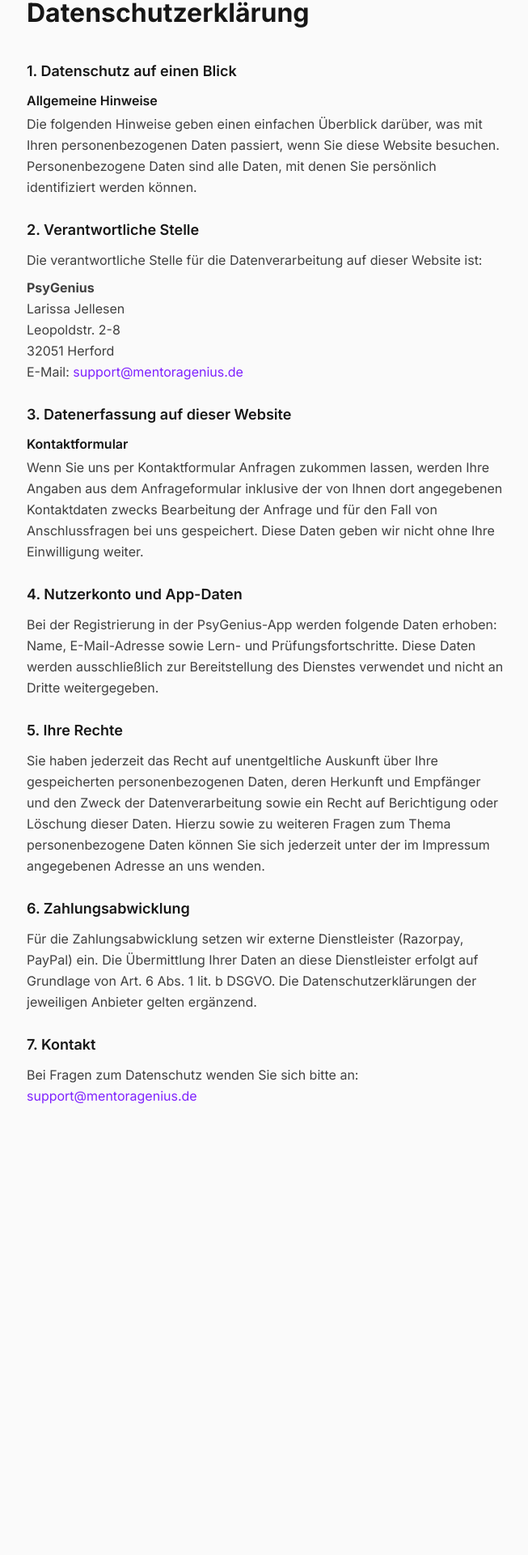
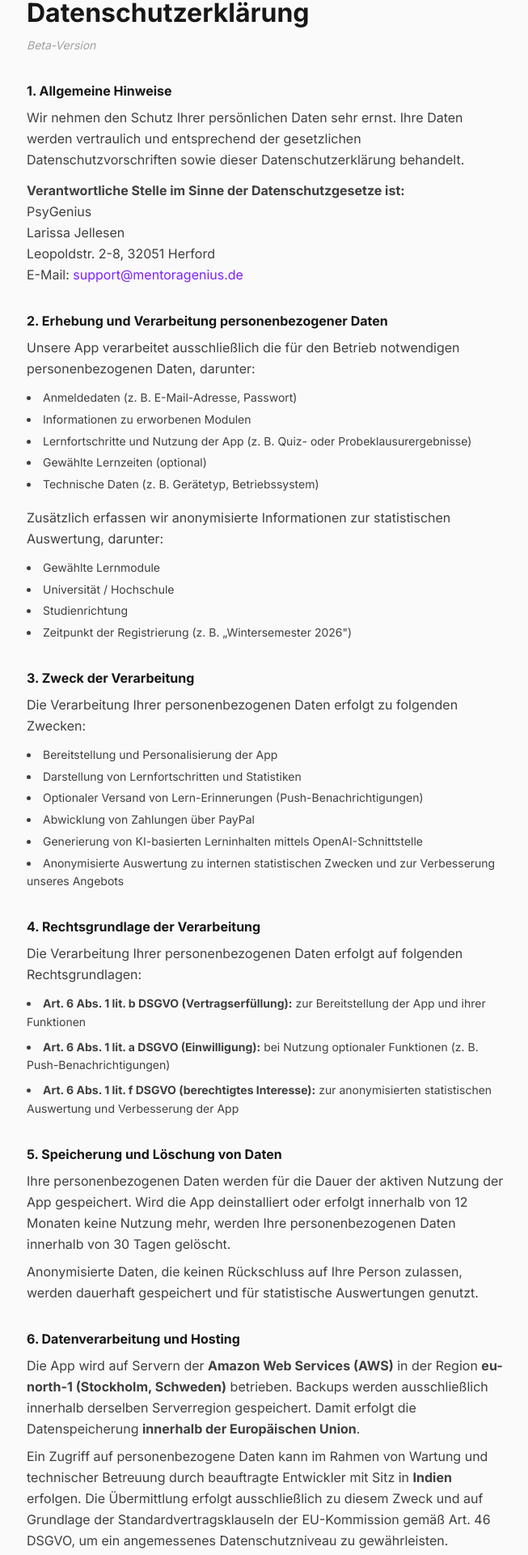
Before and after one commit to nikhilsalooniya/psygenius-next, a Next.js app: page /datenschutz in a window 1280 px wide. Shown: the part 177-2097 px from the top of the page at 81% size, without its empty margins (311-964 px from the left). Before the commit the page ends 1655 px from the top, so only its background shows below. Built offline with nearby package versions, Linux system fonts and the light colour scheme.

Commit message:
legal updated

```diff
--- a/src/app/agb/page.jsx
+++ b/src/app/agb/page.jsx
@@ -1,7 +1,7 @@
 import Link from 'next/link'
 
 export const metadata = {
-  title: 'AGB – PsyGenius',
+  title: 'Nutzungsbedingungen – PsyGenius',
 }
 
 export default function AgbPage() {
@@ -11,84 +11,133 @@
         ← Zurück zur Startseite
       </Link>
 
-      <h1 className="text-3xl font-bold text-gray-900 mb-8">Allgemeine Geschäftsbedingungen (AGB)</h1>
+      <h1 className="text-3xl font-bold text-gray-900 mb-1">Nutzungsbedingungen</h1>
+      <p className="text-sm text-gray-400 italic mb-8">Beta-Version</p>
 
-      <div className="prose prose-gray max-w-none space-y-6 text-gray-700">
+      <div className="space-y-8 text-gray-700">
+
         <section>
-          <h2 className="text-lg font-semibold text-gray-900 mb-2">§ 1 Geltungsbereich</h2>
+          <h2 className="text-base font-bold text-gray-900 mb-2">1. Zweck der App</h2>
           <p className="leading-relaxed">
-            Diese Allgemeinen Geschäftsbedingungen gelten für alle Verträge zwischen PsyGenius (Larissa Jellesen,
-            Leopoldstr. 2-8, 32051 Herford) und dem Nutzer über die Nutzung der PsyGenius-App und der zugehörigen
-            digitalen Lernmaterialien.
+            Die App „PsyGenius" dient der Vorbereitung auf Prüfungen im Bereich Psychologie.<br />
+            Die Nutzung der App erfolgt auf eigene Verantwortung der Nutzer:innen.
           </p>
         </section>
 
         <section>
-          <h2 className="text-lg font-semibold text-gray-900 mb-2">§ 2 Vertragsschluss</h2>
+          <h2 className="text-base font-bold text-gray-900 mb-2">2. Nutzungslizenz</h2>
           <p className="leading-relaxed">
-            Der Vertrag kommt zustande, wenn der Nutzer sich in der App registriert und ein Modul kostenpflichtig
-            erwirbt. Mit Abschluss der Zahlung erhält der Nutzer Zugang zum gebuchten digitalen Inhalt.
+            Die App und alle darin enthaltenen Inhalte (Texte, Fragen, Erklärungen, Grafiken, KI-generierte
+            Inhalte) sind urheberrechtlich geschützt. Nutzer:innen erhalten eine einfache, nicht übertragbare
+            Lizenz zur privaten Nutzung. Eine Weitergabe, Vervielfältigung, Bearbeitung oder kommerzielle
+            Nutzung der Inhalte ist nicht gestattet.
           </p>
         </section>
 
         <section>
-          <h2 className="text-lg font-semibold text-gray-900 mb-2">§ 3 Digitale Inhalte und Zugang</h2>
-          <p className="leading-relaxed">
-            PsyGenius stellt dem Nutzer digitale Lerninhalte (Fragen, KI-gestützte Funktionen, Übungen) zur
-            Prüfungsvorbereitung bereit. Der Zugang ist personengebunden und nicht übertragbar.
+          <h2 className="text-base font-bold text-gray-900 mb-2">3. Pflichten der Nutzer:innen</h2>
+          <p className="leading-relaxed mb-3">Nutzer:innen verpflichten sich insbesondere dazu:</p>
+          <ul className="list-disc list-inside space-y-1 leading-relaxed text-sm">
+            <li>die App nur bestimmungsgemäß zu nutzen,</li>
+            <li>keine Inhalte der App ohne Erlaubnis zu kopieren, zu verbreiten oder öffentlich zugänglich zu machen,</li>
+            <li>die App nicht technisch zu manipulieren oder sich unberechtigten Zugriff zu verschaffen,</li>
+            <li>keine rechtswidrigen Inhalte über die App zu verbreiten.</li>
+          </ul>
+          <p className="leading-relaxed mt-3">
+            Der Zugang zur App ist personenbezogen. Nutzer:innen sind verpflichtet, ihre Zugangsdaten
+            vertraulich zu behandeln und nicht an Dritte weiterzugeben oder mehreren Personen die Nutzung
+            eines Accounts zu ermöglichen. Jede Form der gemeinsamen Account-Nutzung („Account-Sharing")
+            ist untersagt.
           </p>
         </section>
 
         <section>
-          <h2 className="text-lg font-semibold text-gray-900 mb-2">§ 4 Widerrufsrecht und Ausschluss</h2>
+          <h2 className="text-base font-bold text-gray-900 mb-2">4. Haftungsausschluss</h2>
           <p className="leading-relaxed">
-            Bei Käufen digitaler Inhalte gilt grundsätzlich ein 14-tägiges Widerrufsrecht. Dieses erlischt gemäß
-            § 356 Abs. 5 BGB, sobald der Nutzer ausdrücklich zustimmt, dass mit der Vertragserfüllung sofort
-            begonnen wird und er damit auf sein Widerrufsrecht verzichtet. Diese Zustimmung wird beim Kauf
-            explizit eingeholt. <strong>Nach erteilter Zustimmung sind Rückerstattungen ausgeschlossen.</strong>
+            Wir übernehmen keine Garantie für Prüfungserfolge, jederzeitige Verfügbarkeit oder
+            Fehlerfreiheit der App. Eine Haftung für Schäden, die aus der Nutzung oder Nichtverfügbarkeit
+            der App entstehen, ist ausgeschlossen.
           </p>
         </section>
 
         <section>
-          <h2 className="text-lg font-semibold text-gray-900 mb-2">§ 5 Preise und Zahlung</h2>
+          <h2 className="text-base font-bold text-gray-900 mb-2">5. Support und Kommunikation</h2>
           <p className="leading-relaxed">
-            Alle Preise sind Endpreise inklusive der gesetzlichen Mehrwertsteuer. Die Zahlung erfolgt über die
-            angebotenen Zahlungsdienstleister (Razorpay, PayPal). Der Kaufbetrag wird mit Auftragserteilung fällig.
+            Technische Supportanfragen müssen über das Ticketsystem innerhalb der App gestellt werden
+            (Menüpunkt „Technischer Support"). Nicht-technische Anfragen können über das Kontaktformular
+            in der App oder per E-Mail an{' '}
+            <a href="mailto:support@mentoragenius.de" className="text-violet-600 hover:underline">
+              support@mentoragenius.de
+            </a>{' '}
+            gesendet werden.
           </p>
         </section>
 
         <section>
-          <h2 className="text-lg font-semibold text-gray-900 mb-2">§ 6 Nutzungsrechte</h2>
+          <h2 className="text-base font-bold text-gray-900 mb-2">6. Datensicherung und Eigenverantwortung</h2>
           <p className="leading-relaxed">
-            Der Nutzer erhält ein einfaches, nicht übertragbares Recht zur privaten Nutzung der erworbenen
-            Inhalte. Eine Weitergabe, Vervielfältigung oder kommerzielle Nutzung ist nicht gestattet.
+            Nutzer:innen sind selbst dafür verantwortlich, ihre Lernfortschritte regelmäßig zu sichern
+            (sofern Export- oder Sicherungsfunktionen verfügbar sind).
           </p>
         </section>
 
         <section>
-          <h2 className="text-lg font-semibold text-gray-900 mb-2">§ 7 Haftung</h2>
+          <h2 className="text-base font-bold text-gray-900 mb-2">7. Jugendschutz</h2>
           <p className="leading-relaxed">
-            PsyGenius übernimmt keine Gewähr für Vollständigkeit, Richtigkeit oder Prüfungsrelevanz der
-            bereitgestellten Inhalte. Die Nutzung erfolgt auf eigene Verantwortung des Nutzers.
+            Die App richtet sich an volljährige Studierende oder Personen mit Einwilligung ihrer
+            Erziehungsberechtigten.
           </p>
         </section>
 
         <section>
-          <h2 className="text-lg font-semibold text-gray-900 mb-2">§ 8 Anwendbares Recht</h2>
+          <h2 className="text-base font-bold text-gray-900 mb-2">8. Sanktionen bei Verstößen</h2>
+          <p className="leading-relaxed mb-3">
+            Bei Verstößen gegen diese Nutzungsbedingungen behalten wir uns das Recht vor, angemessene
+            Maßnahmen zu ergreifen. Diese können insbesondere umfassen:
+          </p>
+          <ul className="list-disc list-inside space-y-1 leading-relaxed text-sm mb-3">
+            <li>eine Verwarnung per E-Mail,</li>
+            <li>die vorübergehende Sperrung des Nutzerkontos,</li>
+            <li>die dauerhafte Sperrung bei wiederholten oder schwerwiegenden Verstößen,</li>
+            <li>die außerordentliche Kündigung bestehender Nutzungsverträge,</li>
+            <li>sowie die Geltendmachung rechtlicher Ansprüche.</li>
+          </ul>
           <p className="leading-relaxed">
-            Es gilt das Recht der Bundesrepublik Deutschland. Gerichtsstand für Kaufleute ist Herford.
+            Eine Rückerstattung bereits gezahlter Entgelte erfolgt in diesen Fällen grundsätzlich nicht,
+            sofern der Verstoß von den Nutzer:innen zu vertreten ist.
+          </p>
+          <p className="leading-relaxed mt-2">
+            Wir behalten uns vor, Nutzerkonten bei begründetem Verdacht auf missbräuchliche Nutzung
+            vorübergehend zu überprüfen und bis zur Klärung einzuschränken.
           </p>
         </section>
 
         <section>
-          <h2 className="text-lg font-semibold text-gray-900 mb-2">§ 9 Kontakt</h2>
+          <h2 className="text-base font-bold text-gray-900 mb-2">9. Anwendbares Recht</h2>
           <p className="leading-relaxed">
-            Bei Fragen zu diesen AGB wenden Sie sich bitte an:{' '}
+            Es gilt das Recht der Bundesrepublik Deutschland. Gerichtsstand für alle Streitigkeiten ist,
+            soweit gesetzlich zulässig, der Sitz der Betreiberin.
+          </p>
+          <p className="leading-relaxed mt-3">
+            <strong>Betreiberin:</strong><br />
+            Larissa Jellesen<br />
+            Leopoldstr. 2-8, 32051 Herford<br />
+            E-Mail:{' '}
             <a href="mailto:support@mentoragenius.de" className="text-violet-600 hover:underline">
               support@mentoragenius.de
             </a>
           </p>
         </section>
+
+        <section>
+          <h2 className="text-base font-bold text-gray-900 mb-2">10. Änderungen der Nutzungsbedingungen</h2>
+          <p className="leading-relaxed">
+            Wir behalten uns vor, diese Nutzungsbedingungen jederzeit zu ändern. Änderungen werden in der
+            App bekanntgegeben. Mit fortgesetzter Nutzung nach einer Änderung gelten die neuen Bedingungen
+            als akzeptiert.
+          </p>
+        </section>
+
       </div>
     </main>
   )
--- a/src/app/datenschutz/page.jsx
+++ b/src/app/datenschutz/page.jsx
@@ -11,29 +11,23 @@
         ← Zurück zur Startseite
       </Link>
 
-      <h1 className="text-3xl font-bold text-gray-900 mb-8">Datenschutzerklärung</h1>
+      <h1 className="text-3xl font-bold text-gray-900 mb-1">Datenschutzerklärung</h1>
+      <p className="text-sm text-gray-400 italic mb-8">Beta-Version</p>
 
-      <div className="prose prose-gray max-w-none space-y-6 text-gray-700">
-        <section>
-          <h2 className="text-lg font-semibold text-gray-900 mb-2">1. Datenschutz auf einen Blick</h2>
-          <h3 className="font-semibold text-gray-900 mb-1">Allgemeine Hinweise</h3>
-          <p className="leading-relaxed">
-            Die folgenden Hinweise geben einen einfachen Überblick darüber, was mit Ihren personenbezogenen Daten
-            passiert, wenn Sie diese Website besuchen. Personenbezogene Daten sind alle Daten, mit denen Sie
-            persönlich identifiziert werden können.
-          </p>
-        </section>
+      <div className="space-y-8 text-gray-700">
 
         <section>
-          <h2 className="text-lg font-semibold text-gray-900 mb-2">2. Verantwortliche Stelle</h2>
+          <h2 className="text-base font-bold text-gray-900 mb-2">1. Allgemeine Hinweise</h2>
           <p className="leading-relaxed">
-            Die verantwortliche Stelle für die Datenverarbeitung auf dieser Website ist:
+            Wir nehmen den Schutz Ihrer persönlichen Daten sehr ernst. Ihre Daten werden vertraulich
+            und entsprechend der gesetzlichen Datenschutzvorschriften sowie dieser Datenschutzerklärung
+            behandelt.
           </p>
-          <p className="leading-relaxed mt-2">
-            <strong>PsyGenius</strong><br />
+          <p className="leading-relaxed mt-3">
+            <strong>Verantwortliche Stelle im Sinne der Datenschutzgesetze ist:</strong><br />
+            PsyGenius<br />
             Larissa Jellesen<br />
-            Leopoldstr. 2-8<br />
-            32051 Herford<br />
+            Leopoldstr. 2-8, 32051 Herford<br />
             E-Mail:{' '}
             <a href="mailto:support@mentoragenius.de" className="text-violet-600 hover:underline">
               support@mentoragenius.de
@@ -42,52 +36,162 @@
         </section>
 
         <section>
-          <h2 className="text-lg font-semibold text-gray-900 mb-2">3. Datenerfassung auf dieser Website</h2>
-          <h3 className="font-semibold text-gray-900 mb-1">Kontaktformular</h3>
+          <h2 className="text-base font-bold text-gray-900 mb-2">2. Erhebung und Verarbeitung personenbezogener Daten</h2>
+          <p className="leading-relaxed mb-3">
+            Unsere App verarbeitet ausschließlich die für den Betrieb notwendigen personenbezogenen Daten, darunter:
+          </p>
+          <ul className="list-disc list-inside space-y-1 text-sm leading-relaxed mb-4">
+            <li>Anmeldedaten (z. B. E-Mail-Adresse, Passwort)</li>
+            <li>Informationen zu erworbenen Modulen</li>
+            <li>Lernfortschritte und Nutzung der App (z. B. Quiz- oder Probeklausurergebnisse)</li>
+            <li>Gewählte Lernzeiten (optional)</li>
+            <li>Technische Daten (z. B. Gerätetyp, Betriebssystem)</li>
+          </ul>
+          <p className="leading-relaxed mb-3">
+            Zusätzlich erfassen wir anonymisierte Informationen zur statistischen Auswertung, darunter:
+          </p>
+          <ul className="list-disc list-inside space-y-1 text-sm leading-relaxed">
+            <li>Gewählte Lernmodule</li>
+            <li>Universität / Hochschule</li>
+            <li>Studienrichtung</li>
+            <li>Zeitpunkt der Registrierung (z. B. „Wintersemester 2026")</li>
+          </ul>
+        </section>
+
+        <section>
+          <h2 className="text-base font-bold text-gray-900 mb-2">3. Zweck der Verarbeitung</h2>
+          <p className="leading-relaxed mb-3">
+            Die Verarbeitung Ihrer personenbezogenen Daten erfolgt zu folgenden Zwecken:
+          </p>
+          <ul className="list-disc list-inside space-y-1 text-sm leading-relaxed">
+            <li>Bereitstellung und Personalisierung der App</li>
+            <li>Darstellung von Lernfortschritten und Statistiken</li>
+            <li>Optionaler Versand von Lern-Erinnerungen (Push-Benachrichtigungen)</li>
+            <li>Abwicklung von Zahlungen über PayPal</li>
+            <li>Generierung von KI-basierten Lerninhalten mittels OpenAI-Schnittstelle</li>
+            <li>Anonymisierte Auswertung zu internen statistischen Zwecken und zur Verbesserung unseres Angebots</li>
+          </ul>
+        </section>
+
+        <section>
+          <h2 className="text-base font-bold text-gray-900 mb-2">4. Rechtsgrundlage der Verarbeitung</h2>
+          <p className="leading-relaxed mb-3">
+            Die Verarbeitung Ihrer personenbezogenen Daten erfolgt auf folgenden Rechtsgrundlagen:
+          </p>
+          <ul className="list-disc list-inside space-y-2 text-sm leading-relaxed">
+            <li><strong>Art. 6 Abs. 1 lit. b DSGVO (Vertragserfüllung):</strong> zur Bereitstellung der App und ihrer Funktionen</li>
+            <li><strong>Art. 6 Abs. 1 lit. a DSGVO (Einwilligung):</strong> bei Nutzung optionaler Funktionen (z. B. Push-Benachrichtigungen)</li>
+            <li><strong>Art. 6 Abs. 1 lit. f DSGVO (berechtigtes Interesse):</strong> zur anonymisierten statistischen Auswertung und Verbesserung der App</li>
+          </ul>
+        </section>
+
+        <section>
+          <h2 className="text-base font-bold text-gray-900 mb-2">5. Speicherung und Löschung von Daten</h2>
           <p className="leading-relaxed">
-            Wenn Sie uns per Kontaktformular Anfragen zukommen lassen, werden Ihre Angaben aus dem Anfrageformular
-            inklusive der von Ihnen dort angegebenen Kontaktdaten zwecks Bearbeitung der Anfrage und für den Fall
-            von Anschlussfragen bei uns gespeichert. Diese Daten geben wir nicht ohne Ihre Einwilligung weiter.
+            Ihre personenbezogenen Daten werden für die Dauer der aktiven Nutzung der App gespeichert.
+            Wird die App deinstalliert oder erfolgt innerhalb von 12 Monaten keine Nutzung mehr, werden
+            Ihre personenbezogenen Daten innerhalb von 30 Tagen gelöscht.
+          </p>
+          <p className="leading-relaxed mt-2">
+            Anonymisierte Daten, die keinen Rückschluss auf Ihre Person zulassen, werden dauerhaft
+            gespeichert und für statistische Auswertungen genutzt.
           </p>
         </section>
 
         <section>
-          <h2 className="text-lg font-semibold text-gray-900 mb-2">4. Nutzerkonto und App-Daten</h2>
+          <h2 className="text-base font-bold text-gray-900 mb-2">6. Datenverarbeitung und Hosting</h2>
           <p className="leading-relaxed">
-            Bei der Registrierung in der PsyGenius-App werden folgende Daten erhoben: Name, E-Mail-Adresse sowie
-            Lern- und Prüfungsfortschritte. Diese Daten werden ausschließlich zur Bereitstellung des Dienstes
-            verwendet und nicht an Dritte weitergegeben.
+            Die App wird auf Servern der <strong>Amazon Web Services (AWS)</strong> in der Region{' '}
+            <strong>eu-north-1 (Stockholm, Schweden)</strong> betrieben. Backups werden ausschließlich
+            innerhalb derselben Serverregion gespeichert. Damit erfolgt die Datenspeicherung{' '}
+            <strong>innerhalb der Europäischen Union</strong>.
+          </p>
+          <p className="leading-relaxed mt-2">
+            Ein Zugriff auf personenbezogene Daten kann im Rahmen von Wartung und technischer Betreuung
+            durch beauftragte Entwickler mit Sitz in <strong>Indien</strong> erfolgen. Die Übermittlung
+            erfolgt ausschließlich zu diesem Zweck und auf Grundlage der Standardvertragsklauseln der
+            EU-Kommission gemäß Art. 46 DSGVO, um ein angemessenes Datenschutzniveau zu gewährleisten.
           </p>
         </section>
 
         <section>
-          <h2 className="text-lg font-semibold text-gray-900 mb-2">5. Ihre Rechte</h2>
+          <h2 className="text-base font-bold text-gray-900 mb-2">7. KI-Verarbeitung (OpenAI)</h2>
           <p className="leading-relaxed">
-            Sie haben jederzeit das Recht auf unentgeltliche Auskunft über Ihre gespeicherten personenbezogenen
-            Daten, deren Herkunft und Empfänger und den Zweck der Datenverarbeitung sowie ein Recht auf
-            Berichtigung oder Löschung dieser Daten. Hierzu sowie zu weiteren Fragen zum Thema personenbezogene
-            Daten können Sie sich jederzeit unter der im Impressum angegebenen Adresse an uns wenden.
+            Zur Generierung und Erklärung von Lerninhalten verwendet die App Schnittstellen zu{' '}
+            <strong>OpenAI (USA)</strong>. Dabei werden ausschließlich anonymisierte oder pseudonymisierte
+            Nutzerdaten übermittelt, die keinen direkten Rückschluss auf einzelne Personen zulassen.
+            Die Übermittlung erfolgt auf Grundlage der{' '}
+            <strong>Standardvertragsklauseln der EU-Kommission gemäß Art. 46 DSGVO</strong>.
           </p>
         </section>
 
         <section>
-          <h2 className="text-lg font-semibold text-gray-900 mb-2">6. Zahlungsabwicklung</h2>
+          <h2 className="text-base font-bold text-gray-900 mb-2">8. Zahlungsabwicklung über PayPal</h2>
           <p className="leading-relaxed">
-            Für die Zahlungsabwicklung setzen wir externe Dienstleister (Razorpay, PayPal) ein. Die Übermittlung
-            Ihrer Daten an diese Dienstleister erfolgt auf Grundlage von Art. 6 Abs. 1 lit. b DSGVO. Die
-            Datenschutzerklärungen der jeweiligen Anbieter gelten ergänzend.
+            Zur Abwicklung von Zahlungen nutzen wir den Zahlungsdienstleister{' '}
+            <strong>PayPal (Europe) S.à r.l. et Cie, S.C.A., 22-24 Boulevard Royal, L-2449 Luxembourg</strong>.
+            Im Rahmen der Zahlungsabwicklung werden die hierfür erforderlichen Zahlungsinformationen an
+            PayPal übermittelt. Weitere Informationen zur Datenverarbeitung durch PayPal finden Sie in der{' '}
+            <a href="https://www.paypal.com/de/webapps/mpp/ua/privacy-full" target="_blank" rel="noopener noreferrer" className="text-violet-600 hover:underline">
+              Datenschutzerklärung von PayPal
+            </a>.
           </p>
         </section>
 
         <section>
-          <h2 className="text-lg font-semibold text-gray-900 mb-2">7. Kontakt</h2>
+          <h2 className="text-base font-bold text-gray-900 mb-2">9. Kontaktformular und Support</h2>
           <p className="leading-relaxed">
-            Bei Fragen zum Datenschutz wenden Sie sich bitte an:{' '}
+            Bei Kontaktaufnahme über das Formular in der App oder per E-Mail an{' '}
             <a href="mailto:support@mentoragenius.de" className="text-violet-600 hover:underline">
+              support@mentoragenius.de
+            </a>{' '}
+            werden die angegebenen Daten zur Bearbeitung der Anfrage gespeichert. Technische Supportanfragen
+            werden ausschließlich über das interne Ticketsystem in der App bearbeitet. Alle Daten werden nach
+            Abschluss der Bearbeitung gelöscht, sofern keine gesetzlichen Aufbewahrungspflichten bestehen.
+          </p>
+        </section>
+
+        <section>
+          <h2 className="text-base font-bold text-gray-900 mb-2">10. Keine Nutzung externer Analysetools</h2>
+          <p className="leading-relaxed">
+            Es werden derzeit <strong>keine externen Analysetools</strong> (z. B. Google Firebase Analytics,
+            Crashlytics oder Play Console Analytics) eingesetzt. Sämtliche erhobenen Daten werden
+            ausschließlich intern verarbeitet.
+          </p>
+        </section>
+
+        <section>
+          <h2 className="text-base font-bold text-gray-900 mb-2">11. Ihre Rechte</h2>
+          <p className="leading-relaxed mb-3">Sie haben jederzeit folgende Rechte:</p>
+          <ul className="list-disc list-inside space-y-1 text-sm leading-relaxed mb-3">
+            <li>Auskunft über Ihre gespeicherten personenbezogenen Daten (Art. 15 DSGVO)</li>
+            <li>Berichtigung unrichtiger oder unvollständiger Daten (Art. 16 DSGVO)</li>
+            <li>Löschung Ihrer gespeicherten Daten (Art. 17 DSGVO)</li>
+            <li>Einschränkung der Verarbeitung (Art. 18 DSGVO)</li>
+            <li>Widerspruch gegen die Verarbeitung (Art. 21 DSGVO)</li>
+            <li>Datenübertragbarkeit (Art. 20 DSGVO)</li>
+          </ul>
+          <p className="leading-relaxed">
+            Zur Wahrnehmung Ihrer Rechte wenden Sie sich bitte an:{' '}
+            <a href="mailto:support@mentoragenius.de" className="text-violet-600 hover:underline font-semibold">
               support@mentoragenius.de
             </a>
           </p>
+          <p className="leading-relaxed mt-2">
+            Sie haben zudem das Recht, sich bei einer Aufsichtsbehörde zu beschweren, wenn Sie der Ansicht
+            sind, dass die Verarbeitung Ihrer personenbezogenen Daten nicht rechtmäßig erfolgt.
+          </p>
         </section>
+
+        <section>
+          <h2 className="text-base font-bold text-gray-900 mb-2">12. Änderungen dieser Datenschutzerklärung</h2>
+          <p className="leading-relaxed">
+            Wir behalten uns vor, diese Datenschutzerklärung jederzeit zu ändern, um sie an neue rechtliche
+            Anforderungen oder Änderungen der App anzupassen. Die jeweils aktuelle Version ist in der App
+            abrufbar.
+          </p>
+        </section>
+
       </div>
     </main>
   )
--- a/src/components/Footer.jsx
+++ b/src/components/Footer.jsx
@@ -33,8 +33,8 @@
         <div className="flex flex-col items-center gap-4 border-t border-gray-200 py-8 sm:flex-row sm:justify-between">
           <nav className="flex flex-wrap justify-center gap-x-6 gap-y-2 text-sm text-gray-500">
             <Link href="/impressum" className="hover:text-gray-900 transition-colors">Impressum</Link>
-            <Link href="/datenschutz" className="hover:text-gray-900 transition-colors">Datenschutz</Link>
-            <Link href="/agb" className="hover:text-gray-900 transition-colors">AGB</Link>
+            <Link href="/datenschutz" className="hover:text-gray-900 transition-colors">Datenschutzerklärung</Link>
+            <Link href="/agb" className="hover:text-gray-900 transition-colors">Nutzungsbedingungen</Link>
             <a href="mailto:support@mentoragenius.de" className="hover:text-gray-900 transition-colors">support@mentoragenius.de</a>
           </nav>
           <p className="text-sm text-gray-400">
```
